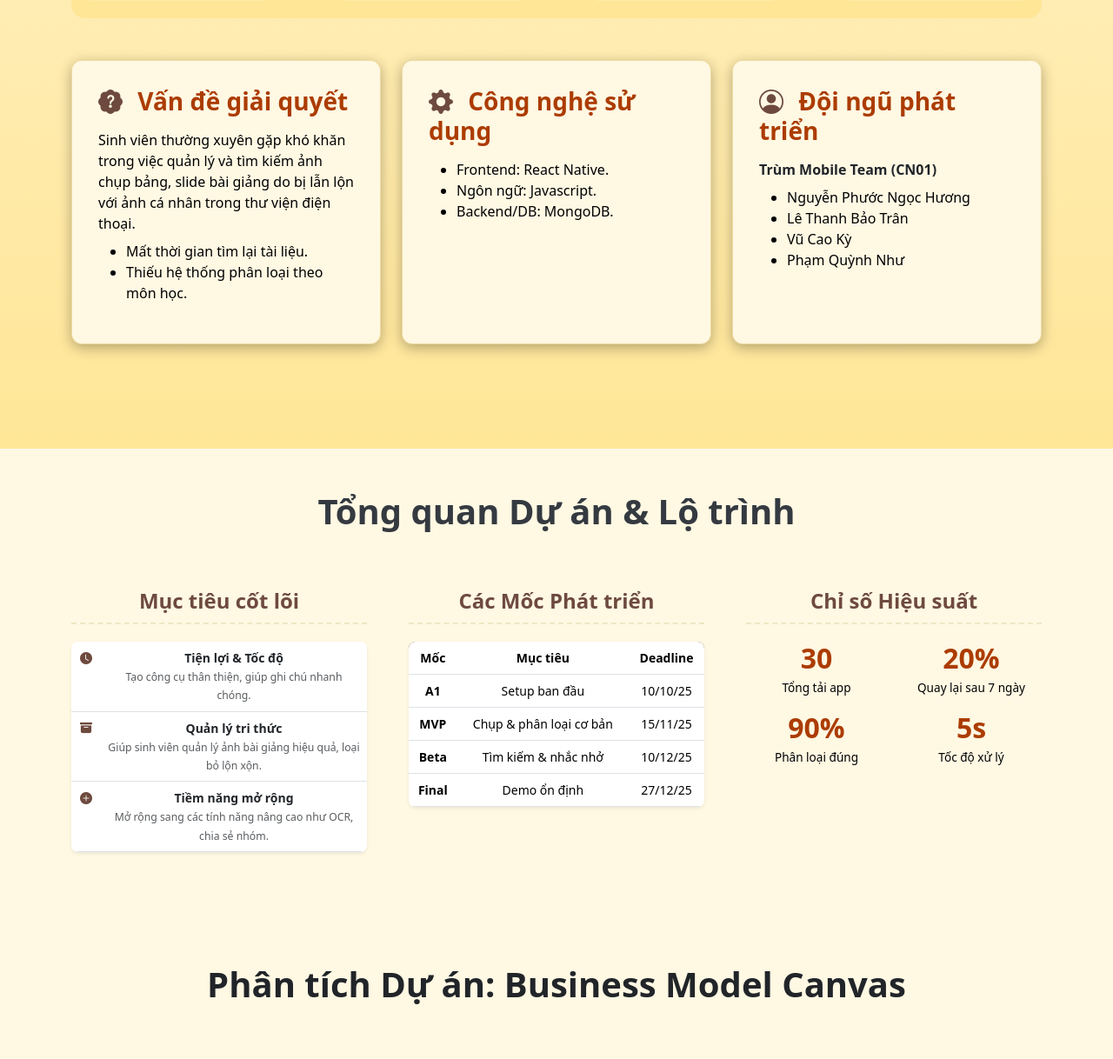
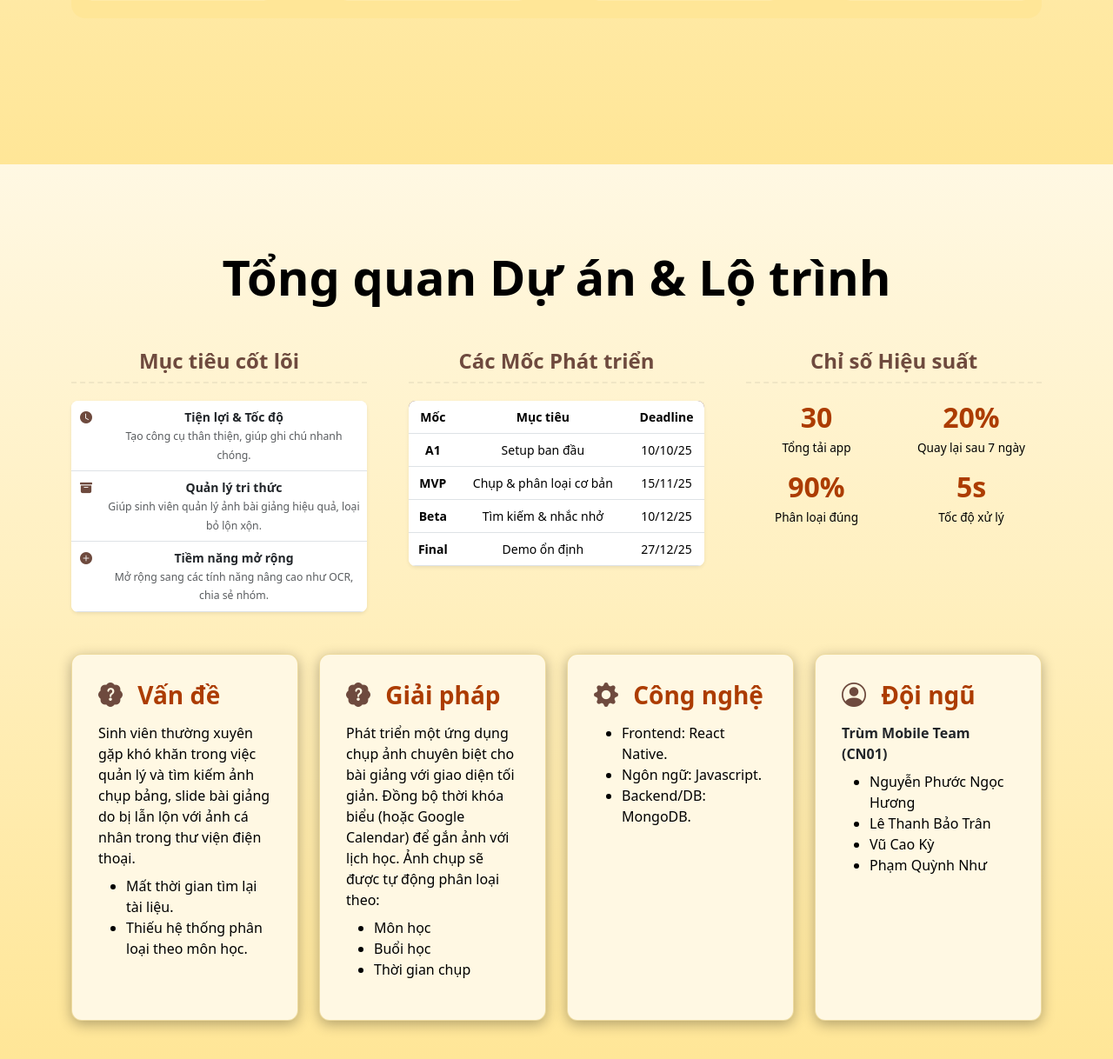
Before and after one commit to cn01-trum-mobile/.github, a plain HTML site: page index.html in a window 1280 px wide. Shown: the part 990-2208 px from the top of the page at 87% size. Drawn offline with nearby package versions, Linux system fonts and the light colour scheme.

Commit message:
style(landingpage): :art: new content

```diff
--- a/index.html
+++ b/index.html
@@ -277,53 +277,12 @@
             </div>
 
         </div>
-        <div class="container-xl">
-            <div class="row">
-                <div class="col-lg-4 col-md-6">
-                    <div class="project-detail-card">
-                        <h3><i class="bi bi-patch-question-fill"></i> Vấn đề giải quyết</h3>
-                        <p class="mb-2">
-                            Sinh viên thường xuyên gặp khó khăn trong việc quản lý và tìm kiếm ảnh chụp bảng, slide
-                            bài giảng do bị lẫn lộn với ảnh cá nhân trong thư viện điện thoại.
-                        </p>
-                        <ul class="">
-                            <li>Mất thời gian tìm lại tài liệu.</li>
-                            <li>Thiếu hệ thống phân loại theo môn học.</li>
-                        </ul>
-                    </div>
-                </div>
-
-                <div class="col-lg-4 col-md-6">
-                    <div class="project-detail-card">
-                        <h3><i class="bi bi-gear-fill"></i> Công nghệ sử dụng</h3>
-                        <ul class=" mb-0">
-                            <li> Frontend: React Native.</li>
-                            <li> Ngôn ngữ: Javascript.</li>
-                            <li> Backend/DB: MongoDB.</li>
-                        </ul>
-                    </div>
-                </div>
-
-                <div class="col-lg-4 col-md-12">
-                    <div class="project-detail-card">
-                        <h3><i class="bi bi-person-circle"></i> Đội ngũ phát triển</h3>
-                        <p class="fw-bold mb-2 text-dark">Trùm Mobile Team (CN01)</p>
-                        <ul class=" mb-0 ">
-                            <li>Nguyễn Phước Ngọc Hương</li>
-                            <li>Lê Thanh Bảo Trân</li>
-                            <li>Vũ Cao Kỳ</li>
-                            <li>Phạm Quỳnh Như</li>
-                        </ul>
-                    </div>
-                </div>
-            </div>
-        </div>
     </section>
 
 
-    <section id="project-summary" class="content-section py-5" style="background-color: var(--et-light-accent);">
+    <section id="project-summary" class="hero-section py-5" style="background-color: var(--et-light-accent);">
         <div class="container-xl">
-            <h2 class="text-center" style="border-bottom: none;">Tổng quan Dự án & Lộ trình</h2>
+            <h2 class="hero-title my-5 text-black">Tổng quan Dự án & Lộ trình</h2>
 
             <div class="row g-5">
 
@@ -437,6 +396,69 @@
                         </div>
                     </div>
 
+                </div>
+            </div>
+        </div>
+        <div class="container-xl mt-5">
+            <div class="row">
+                <div class="col-lg-3 col-md-6">
+                    <div class="project-detail-card">
+                        <h3><i class="bi bi-patch-question-fill"></i> Vấn đề</h3>
+                        <p class="mb-2">
+                            Sinh viên thường xuyên gặp khó khăn trong việc quản lý và tìm kiếm ảnh chụp bảng, slide
+                            bài giảng do bị lẫn lộn với ảnh cá nhân trong thư viện điện thoại.
+                        </p>
+                        <ul class="">
+                            <li>Mất thời gian tìm lại tài liệu.</li>
+                            <li>Thiếu hệ thống phân loại theo môn học.</li>
+                        </ul>
+                    </div>
+                </div>
+
+                <div class="col-lg-3 col-md-6">
+                    <div class="project-detail-card">
+                        <h3><i class="bi bi-patch-question-fill"></i> Giải pháp</h3>
+                        <p class="mb-2">
+
+                            Phát triển một ứng dụng chụp ảnh chuyên biệt cho bài giảng với giao diện tối giản.
+                            Đồng bộ thời khóa biểu (hoặc Google Calendar) để gắn ảnh với lịch học.
+                            Ảnh chụp sẽ được tự động phân loại theo:
+
+
+                        </p>
+                        <ul class="">
+                            <li>Môn học
+                            </li>
+                            <li>Buổi học
+                            </li>
+                            <li>Thời gian chụp
+                            </li>
+                        </ul>
+                    </div>
+                </div>
+
+                <div class="col-lg-3 col-md-6">
+                    <div class="project-detail-card">
+                        <h3><i class="bi bi-gear-fill"></i> Công nghệ</h3>
+                        <ul class=" mb-0">
+                            <li> Frontend: React Native.</li>
+                            <li> Ngôn ngữ: Javascript.</li>
+                            <li> Backend/DB: MongoDB.</li>
+                        </ul>
+                    </div>
+                </div>
+
+                <div class="col-lg-3 col-md-6">
+                    <div class="project-detail-card">
+                        <h3><i class="bi bi-person-circle"></i> Đội ngũ</h3>
+                        <p class="fw-bold mb-2 text-dark">Trùm Mobile Team (CN01)</p>
+                        <ul class=" mb-0 ">
+                            <li>Nguyễn Phước Ngọc Hương</li>
+                            <li>Lê Thanh Bảo Trân</li>
+                            <li>Vũ Cao Kỳ</li>
+                            <li>Phạm Quỳnh Như</li>
+                        </ul>
+                    </div>
                 </div>
             </div>
         </div>
```
Also changed, not shown: product.html (+7 -58 lines).
